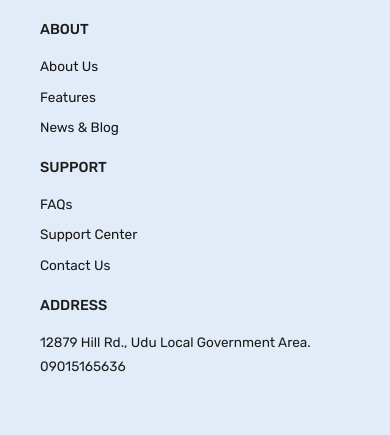
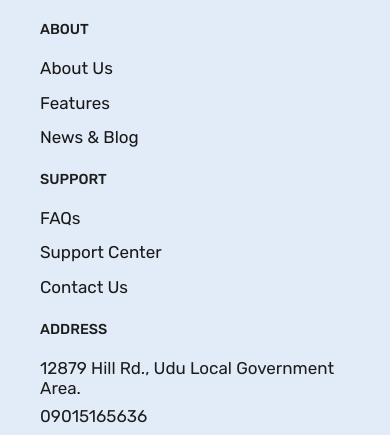
Before and after one commit to Eko-U/Travego, a website: page index.html in a window 390 px wide. Shown: the part 7003-7438 px from the top of the page. Drawn offline with nearby package versions, Linux system fonts and the light colour scheme.

Commit message:
ui update

```diff
--- a/css/style.css
+++ b/css/style.css
@@ -427,11 +427,13 @@ body {
     margin-bottom: 8rem; }
     @media only screen and (max-width: 48.75em) {
       .footer-navs {
-        grid-template-columns: 1fr 1fr 1fr; } }
+        grid-template-columns: 1fr 1fr 1fr;
+        margin-bottom: 6rem; } }
     @media only screen and (max-width: 30em) {
       .footer-navs {
         grid-template-columns: 1fr;
-        justify-content: center; } }
+        justify-content: center;
+        margin-bottom: 5rem; } }
   @media only screen and (max-width: 48.75em) {
     .footer-address {
       grid-column: 1 / -1; } }
@@ -455,13 +457,19 @@ body {
         gap: 1.5rem; } }
   .footer__text {
     font-size: 1.7rem; }
+    @media only screen and (max-width: 75em) {
+      .footer__text {
+        font-size: 1.8888888rem; } }
+    @media only screen and (max-width: 56.25em) {
+      .footer__text {
+        font-size: 2.125rem; } }
 
 .address {
   font-style: normal; }
 
 .copyright {
   margin-left: auto; }
-  @media only screen and (max-width: 33.125em) {
+  @media only screen and (max-width: 42.5625em) {
     .copyright {
       margin: 0; } }
 
--- a/index.html
+++ b/index.html
@@ -392,7 +392,7 @@
             </div>
             <div class="blog__view">
               <ion-icon name="eye-outline" class="icon icon--small"></ion-icon>
-              <span class="body-copy blog__view--views">20k+</span>
+              <span class="body-copy body-copy--small blog__view--views">20k+</span>
             </div>
           </div>
           <div class="blog blog-right">
@@ -406,7 +406,7 @@
             </div>
             <div class="blog__view">
               <ion-icon name="eye-outline" class="icon icon--small"></ion-icon>
-              <span class="body-copy blog__view--views">18k+</span>
+              <span class="body-copy body-copy--small blog__view--views">18k+</span>
             </div>
           </div>
         </div>
@@ -462,7 +462,7 @@
       <div class="footer-copyright">
         <p class="terms footer__text">Terms & Agreements</p>
         <p class="policy footer__text">Privacy Policy</p>
-        <p class="copyright footer__text">&copy;2023 Travego. All rights Reserved</p>
+        <p class="copyright footer__text">&copy; 2023 Travego. All rights Reserved</p>
       </div>
     </div>
   </footer>
```
